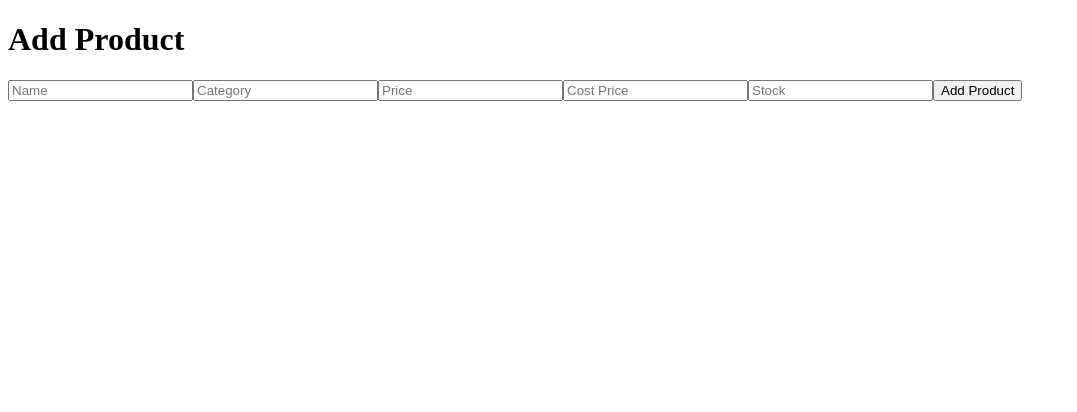
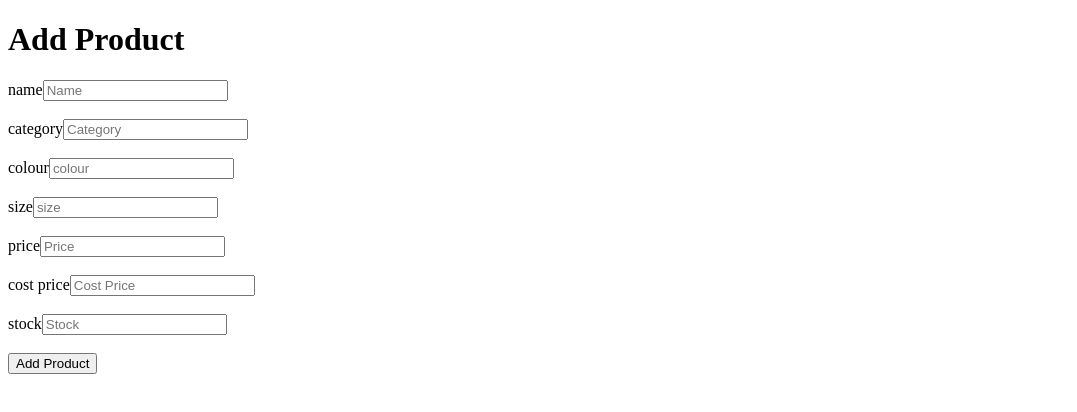
Before and after one commit to memalihaider/pos-intership, a Next.js app: page /adminDashBoard/addProduct in a window 1280 px wide. Shown: the top 412 px of the page, without its empty margins (0-1077 px from the left). Built offline with nearby package versions, Linux system fonts and the light colour scheme.

Commit message:
admin dashboard update

```diff
--- a/src/app/adminDashBoard/addProduct/page.js
+++ b/src/app/adminDashBoard/addProduct/page.js
@@ -4,7 +4,7 @@ import {collection,addDoc} from "firebase/firestore"
 import { useState,useEffect } from "react";
 
 export default function AddProduct(){
-    let [data,setData] = useState({name:"",category:"",price:0,costPrice:0,stock:0});
+    let [data,setData] = useState({name:"",category:"",price:0,costPrice:0,stock:0,colour:"",size:""});
 
     async function handleOneSubmit(event){
 
@@ -18,6 +18,8 @@ export default function AddProduct(){
                 price:data.price,
                 costPrice:data.costPrice,
                 stock:data.stock,
+                colour:data.colour,
+                size:data.size
             }
         )
         event.target.reset();
@@ -32,11 +34,27 @@ export default function AddProduct(){
         <>
         <h1>Add Product</h1>
         <form onSubmit={handleOneSubmit} method="post">
-            <input type="text" placeholder="Name" onChange={(e)=>setData({...data,name:e.target.value})}/>
-            <input type="text" placeholder="Category" onChange={(e)=>setData({...data,category:e.target.value})}/>
-            <input type="number" placeholder="Price" onChange={(e)=>setData({...data,price:Number(e.target.value)})}/>
-            <input type="number" placeholder="Cost Price" onChange={(e)=>setData({...data,costPrice:Number(e.target.value)})}/>
-            <input type="number" placeholder="Stock" onChange={(e)=>setData({...data,stock:Number(e.target.value)})}/>
+            <label name="name">name</label>
+            <input type="text" placeholder="Name" name="name"onChange={(e)=>setData({...data,name:e.target.value})}/>
+            <br/><br/>
+            <label name="category">category</label>
+            <input type="text" placeholder="Category" name="category" onChange={(e)=>setData({...data,category:e.target.value})}/>
+            <br/><br/>
+            <label name="colour">colour</label>
+            <input type="text" placeholder="colour" name="colour" onChange={(e)=>setData({...data,colour:e.target.value})}/>
+            <br/><br/>
+            <label name="size">size</label>
+            <input type="text" placeholder="size" name="size"onChange={(e)=>setData({...data,size:e.target.value})}/>
+            <br/><br/>
+            <label name="price">price</label>
+            <input type="number" placeholder="Price" name="price" onChange={(e)=>setData({...data,price:Number(e.target.value)})}/>
+            <br/><br/>
+            <label name="cost-price">cost price</label>
+            <input type="number" placeholder="Cost Price" name="cost-price"onChange={(e)=>setData({...data,costPrice:Number(e.target.value)})}/>
+            <br/><br/>
+            <label name="stock">stock</label>
+            <input type="number" placeholder="Stock" name="stock"onChange={(e)=>setData({...data,stock:Number(e.target.value)})}/>
+            <br/><br/>
 
             <button type="submit">Add Product</button>
         </form>
--- /dev/null
+++ b/src/app/adminDashBoard/addStaff/page.js
@@ -0,0 +1,47 @@
+"use client"
+import { useState } from "react"
+import {Auth} from "../../../config/firebase"
+import { createUserWithEmailAndPassword } from "firebase/auth";
+import { useRouter } from "next/navigation";
+
+export default function AddStaff(){
+
+    let [data,setData] = useState({email:"",password:""});
+    let router = useRouter();
+
+    function handleOnChange(event){
+
+        setData({...data,[event.target.name]:event.target.value});
+    }
+
+    async function handleOneSubmit (event){
+
+        event.preventDefault();
+
+        try{
+
+        await createUserWithEmailAndPassword(Auth,data.email,data.password);
+
+        console.log("added")
+
+        router.push("/adminDashBoard")
+
+        }catch(err){
+            console.log(err);
+        }
+    }
+
+    return(
+        <>
+        <h1>add Staff </h1>
+
+        <form method="post" onSubmit={handleOneSubmit}>
+            <input type="email" placeholder="email" name="email" value={data.email} onChange={handleOnChange}></input>
+            <input type="password" placeholder="password" name="password" value={data.password} onChange={handleOnChange}></input>
+            <button type="submit">Add</button>
+        </form>
+        </>
+    )
+
+
+}
--- a/src/components/customerLogin.js
+++ b/src/components/customerLogin.js
@@ -4,6 +4,7 @@ import {useState} from "react";
 import {Auth} from "../config/firebase";
 import { signInWithEmailAndPassword } from "firebase/auth";
 import { useRouter } from "next/navigation";
+
 export function CustomerLogin() {
 
     let [data,setData] = useState({email:"",password:""});
```
